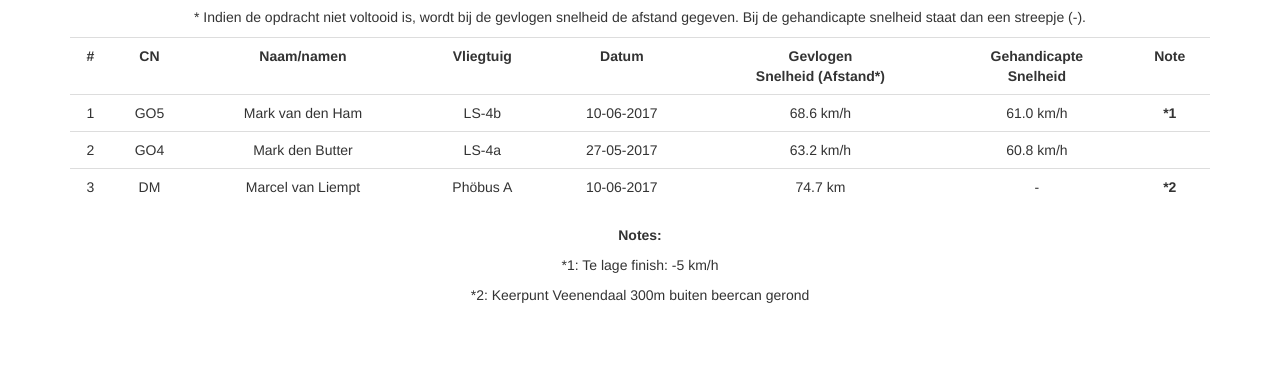
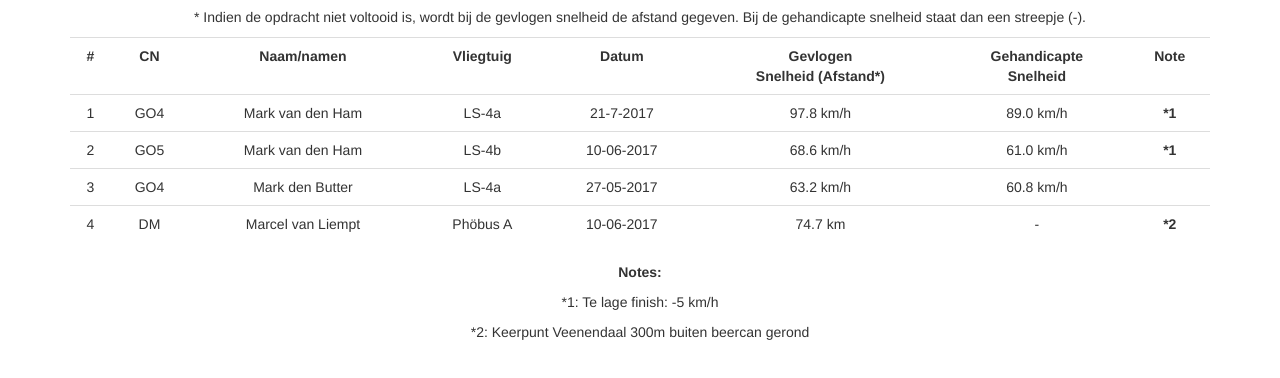
Before and after one commit to GliderGeek/GOC, a plain HTML site: page index.html in a window 1280 px wide. Shown: the part 406-784 px from the top of the page. Drawn offline with Linux system fonts and the light colour scheme.

Commit message:
Nieuwe vlucht van Mark van den Ham (nieuwe nr 1)

```diff
--- a/index.html
+++ b/index.html
@@ -79,9 +79,20 @@
 				</tr>
 	<!-- ------------------------------------Add entries below--------------------			 -->
 
+				<tr onclick="window.open('https://skylines.aero/flights/79960')">
+					<td>1</td>
+					<td>GO4</td>
+				    <td>Mark van den Ham</td>
+				    <td class="visible-md visible-lg">LS-4a</td>
+				    <td class="visible-md visible-lg">21-7-2017</td>
+				    <td class="visible-md visible-lg">97.8 km/h</td> <!-- 97.79 km/h -->
+				    <td>89.0 km/h</td> <!-- 94.04 - 5km/h finish straf -->
+					<td class="visible-md visible-lg"><b>*1</b></td>
+				</tr>
+
 
 				<tr onclick="window.open('https://skylines.aero/flights/77688')">
-					<td>1</td>
+					<td>2</td>
 					<td>GO5</td>
 				    <td>Mark van den Ham</td>
 				    <td class="visible-md visible-lg">LS-4b</td>
@@ -92,7 +103,7 @@
 				</tr>
 
 				<tr onclick="window.open('https://skylines.aero/flights/76530')">
-					<td>2</td>
+					<td>3</td>
 					<td>GO4</td>
 				    <td>Mark den Butter</td>
 				    <td class="visible-md visible-lg">LS-4a</td>
@@ -103,7 +114,7 @@
 				</tr>
 
 				<tr onclick="window.open('https://skylines.aero/flights/77820')">
-					<td>3</td>
+					<td>4</td>
 					<td>DM</td>
 				    <td>Marcel van Liempt</td>
 				    <td class="visible-md visible-lg">Phöbus A</td>
@@ -123,7 +134,7 @@
 				    <td class="visible-md visible-lg">Type</td>
 				    <td class="visible-md visible-lg">Date</td>
 				    <td class="visible-md visible-lg">Speed/Distance</td>
-				    <td>Corr speed/-</td>
+				    <td>Corr speed</td>
 					<td class="visible-md visible-lg"><b> </b></td>
 				</tr>
 				Untill here-->
```
